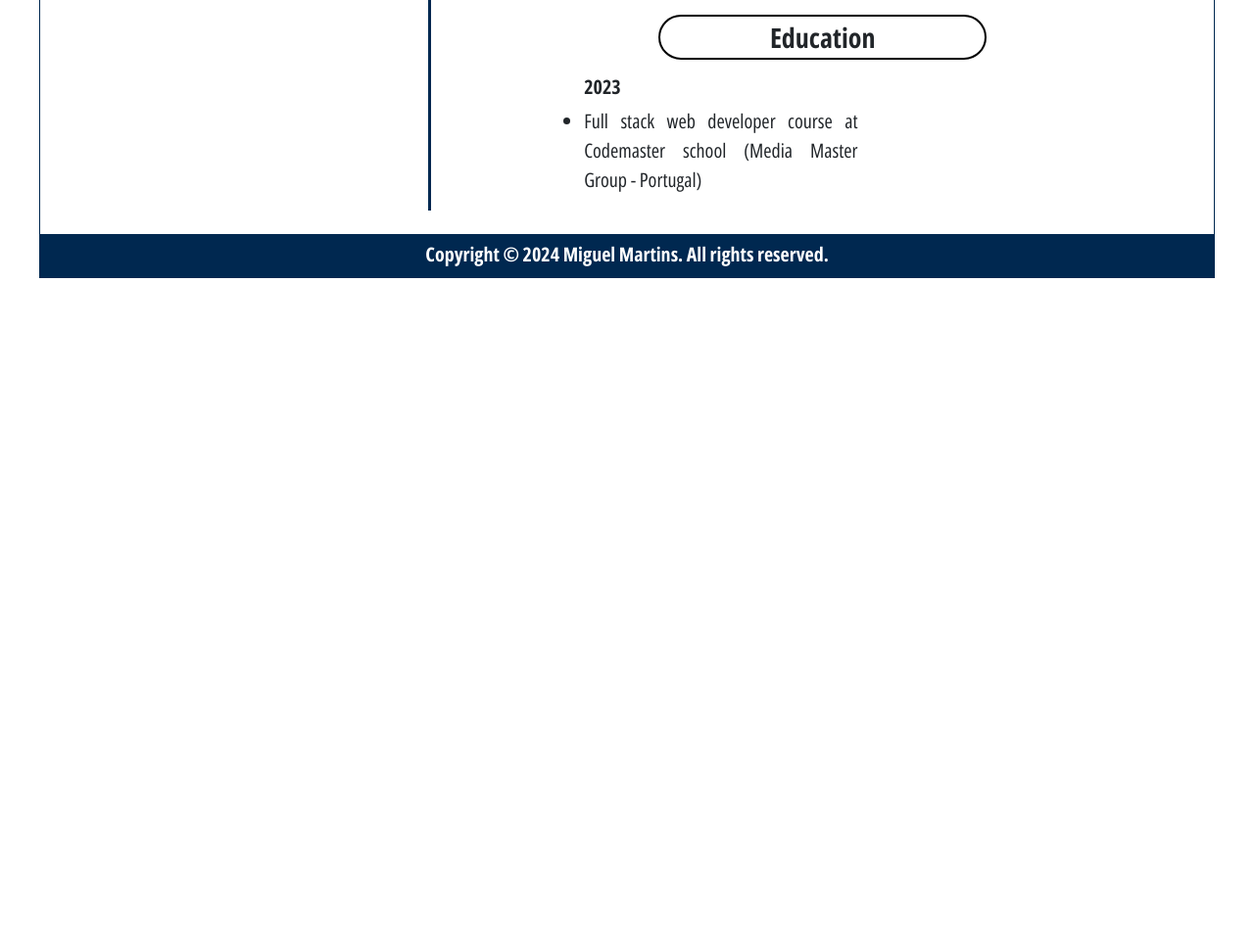
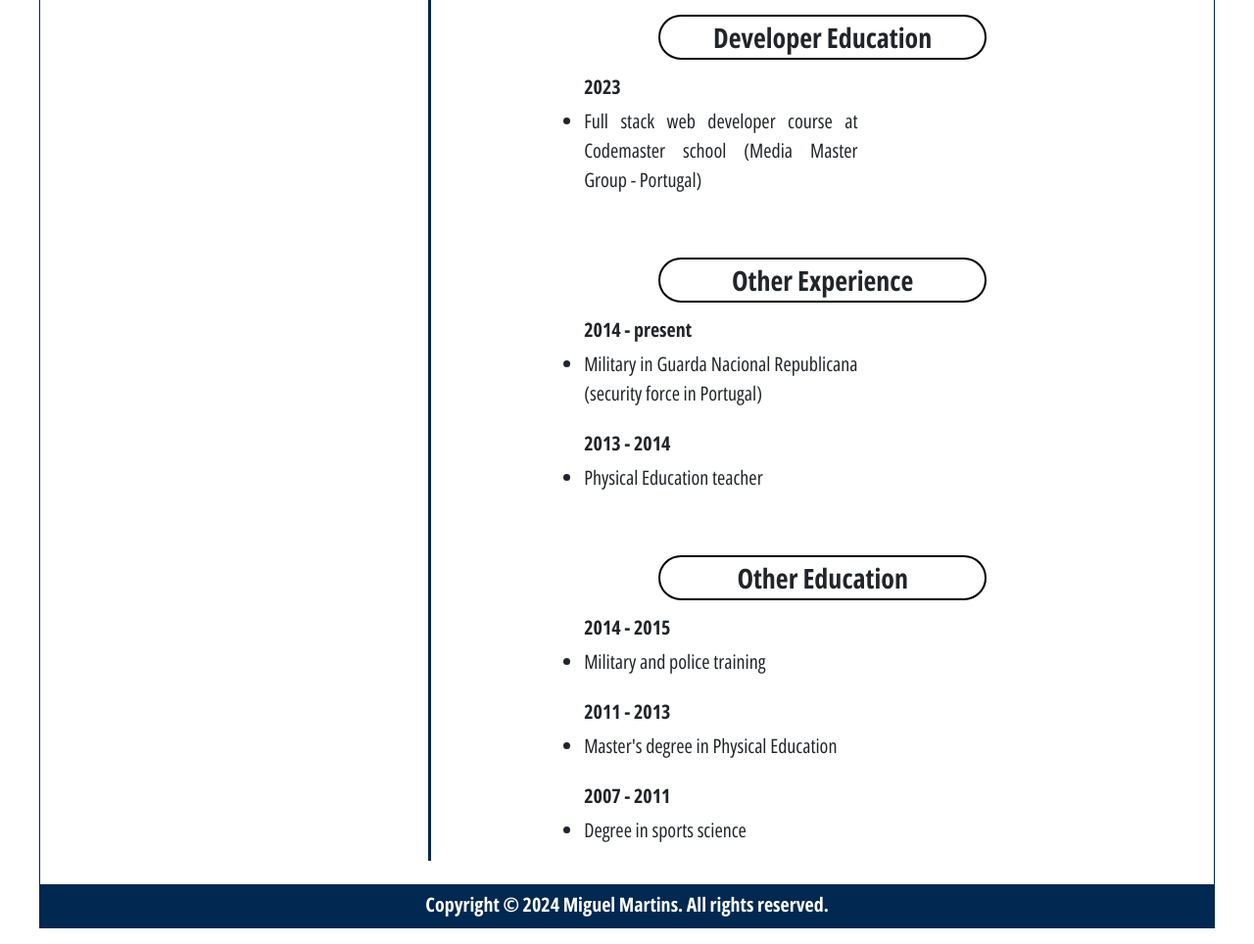
Before and after one commit to mjrmartins/curriculum-vitae, a plain HTML site: page index.html in a window 1280 px wide. Shown: the part 1146-2110 px from the top of the page at 98% size. Before the commit the page ends 1446 px from the top, so only its background shows below. Drawn offline with nearby package versions, Linux system fonts and the light colour scheme.

Commit message:
education update

```diff
--- a/index.html
+++ b/index.html
@@ -55,7 +55,7 @@
             <div class="col-6 mx-auto">
                 <div class="row px-0 mx-0">
                     <div class="col-7 mx-auto t4 text-center">
-                        Skills
+                        Developer Skills
                     </div>
                 </div>
                 <div class="row px-0 mx-0 mt-3">
@@ -129,7 +129,7 @@
             <div class="col-6 mx-auto">
                 <div class="row px-0 mx-0">
                     <div class="col-7 mx-auto t4 text-center mt-5">
-                        Experience
+                        Developer Experience
                     </div>
                 </div>
 
@@ -175,13 +175,43 @@
 
                 <div class="row px-0 mx-0">
                     <div class="col-7 mx-auto t4 text-center mt-5">
-                        Education
+                        Developer Education
                     </div>
                     <div class="col-7 texto">
                         <ul>
                             <h2 class="t6 mt-3">2023</h2>
                             <li>Full stack web developer course at Codemaster school (Media Master Group - Portugal)
                             </li>
+                        </ul>
+                    </div>
+                </div>
+
+                <div class="row px-0 mx-0">
+                    <div class="col-7 mx-auto t4 text-center mt-5">
+                        Other Experience
+                    </div>
+                    <div class="col-7 texto">
+                        <ul>
+                            <h2 class="t6 mt-3">2014 - present</h2>
+                            <li>Military in Guarda Nacional Republicana (security force in Portugal)</li>
+                            <h2 class="t6 mt-4">2013 - 2014</h2>
+                            <li>Physical Education teacher</li>
+                        </ul>
+                    </div>
+                </div>
+
+                <div class="row px-0 mx-0">
+                    <div class="col-7 mx-auto t4 text-center mt-5">
+                        Other Education
+                    </div>
+                    <div class="col-7 texto">
+                        <ul>
+                            <h2 class="t6 mt-3">2014 - 2015</h2>
+                            <li>Military and police training</li>
+                            <h2 class="t6 mt-4">2011 - 2013</h2>
+                            <li>Master's degree in Physical Education</li>
+                            <h2 class="t6 mt-4">2007 - 2011</h2>
+                            <li>Degree in sports science</li>
                         </ul>
                     </div>
                 </div>
```
